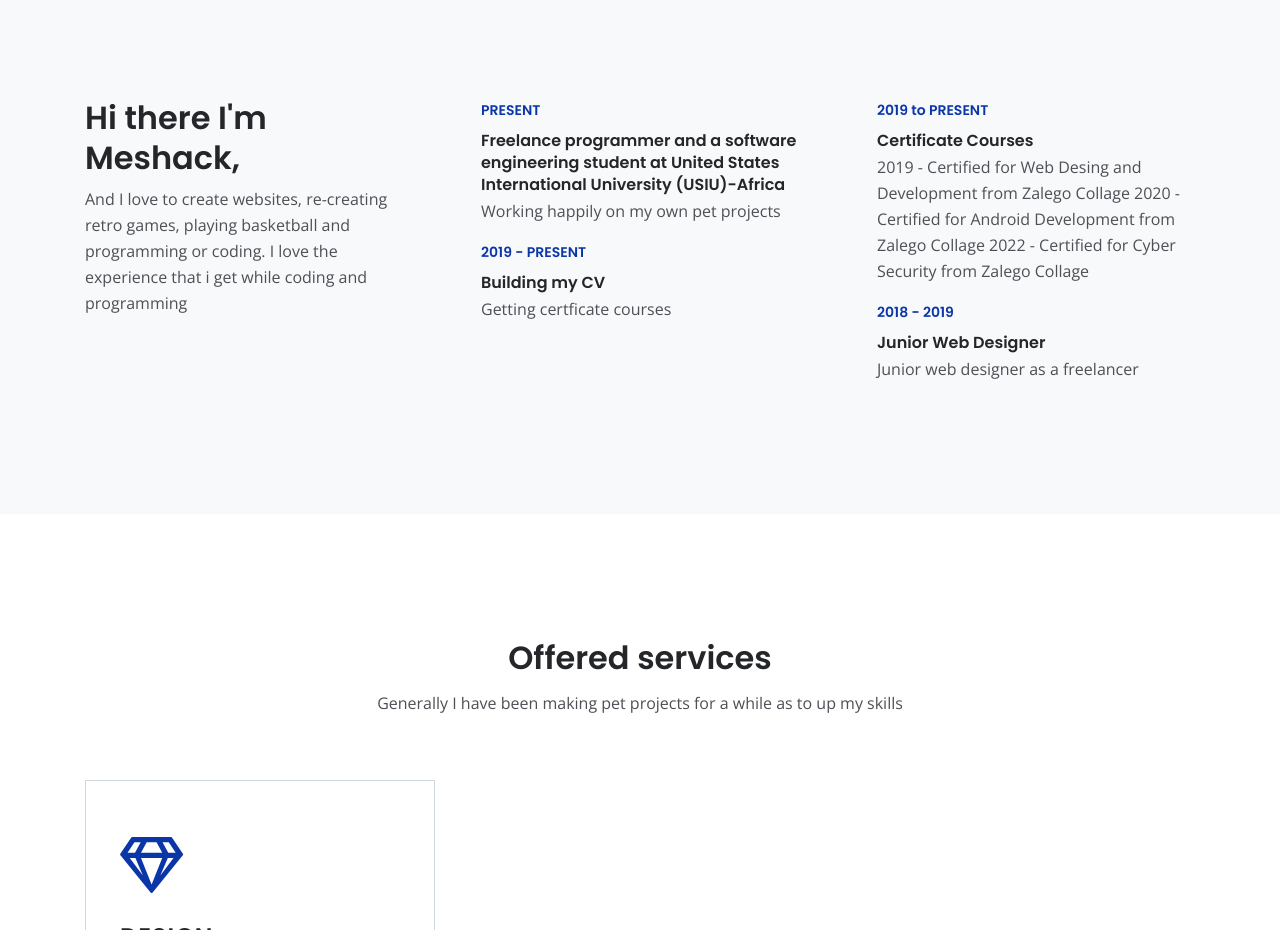
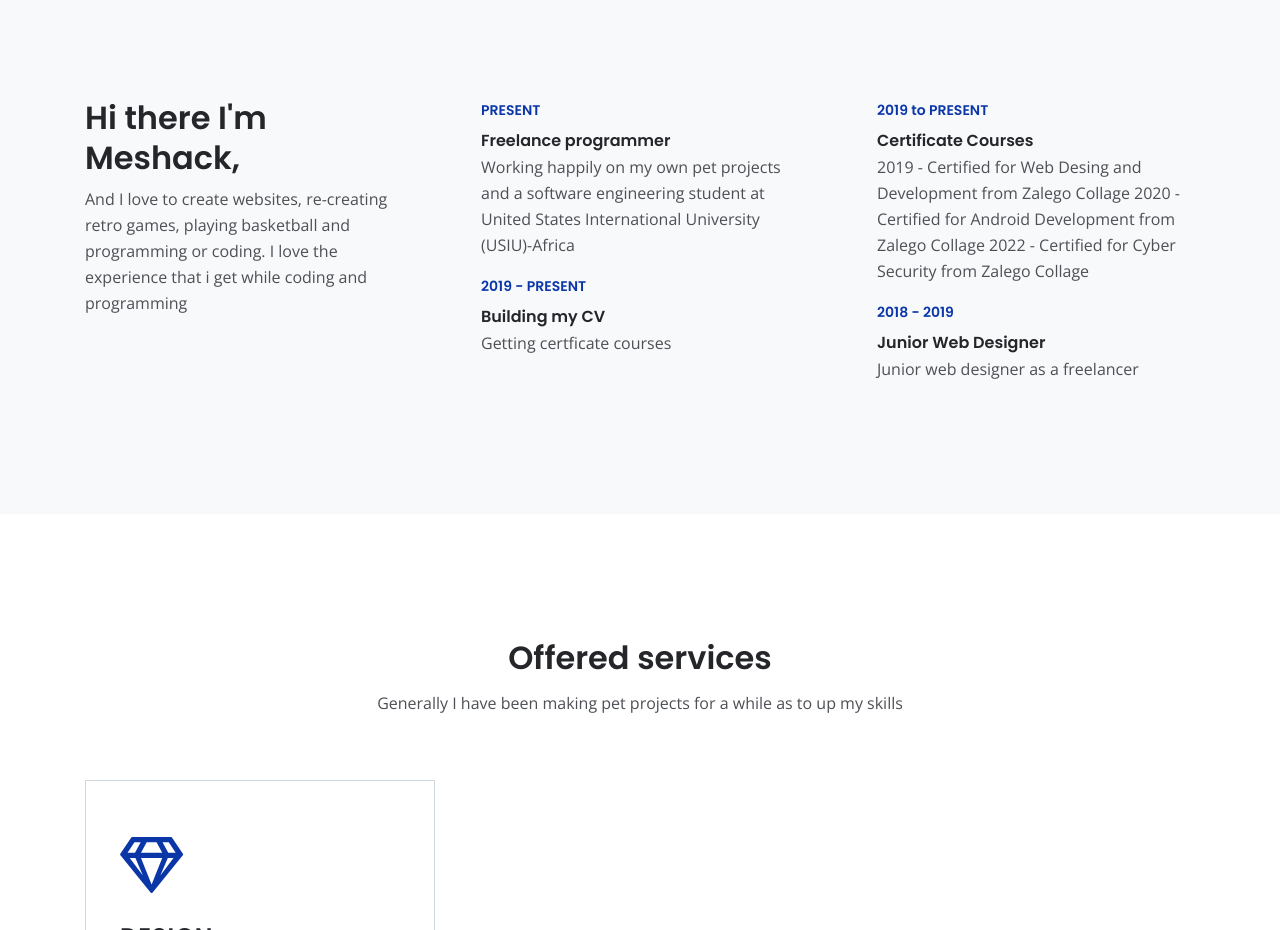
Before and after one commit to Shawtyflare/Meshack_Mumo.github.io, a plain HTML site: page index.html in a window 1280 px wide. Shown: the part 1140-2070 px from the top of the page. Drawn offline with nearby package versions, Linux system fonts and the light colour scheme.

Commit message:
index.html
Updated

```diff
--- a/index.html
+++ b/index.html
@@ -121,8 +121,8 @@
                 <div class="col-lg-4">
                     <div class="text-container second">
                         <div class="time">PRESENT</div>
-                        <h6>Freelance programmer and a software engineering student at United States International University (USIU)-Africa</h6>
-                        <p>Working happily on my own pet projects</p>
+                        <h6>Freelance programmer</h6>
+                        <p>Working happily on my own pet projects and a software engineering student at United States International University (USIU)-Africa</p>
                         <div class="time">2019 - PRESENT</div>
                         <h6>Building my CV</h6>
                         <p>Getting certficate courses</p>
```
